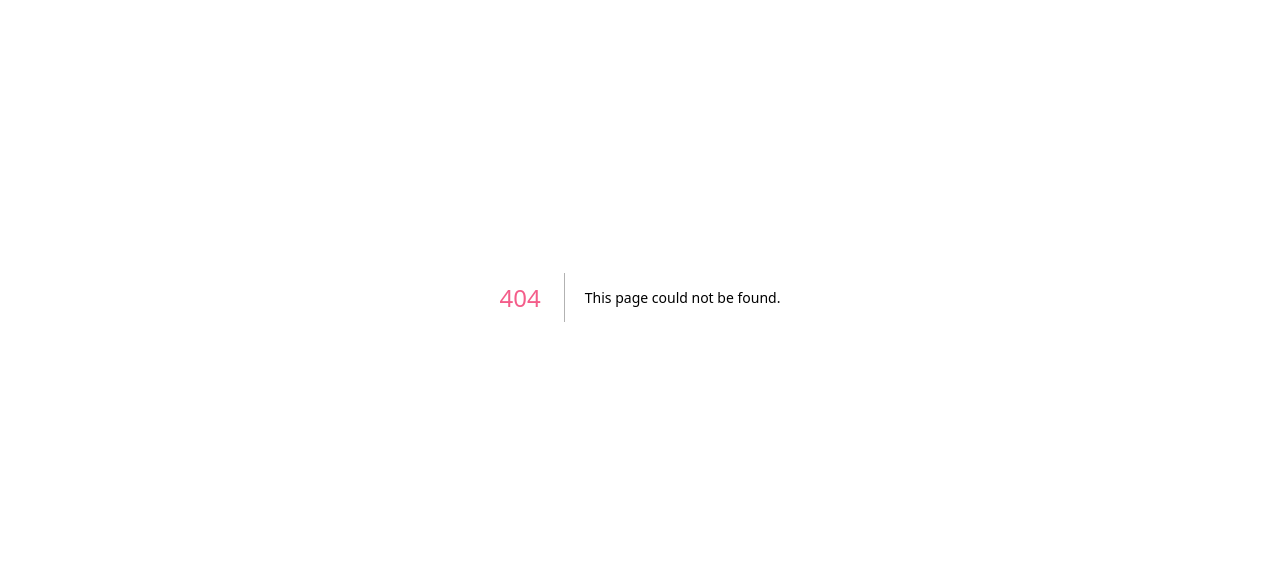
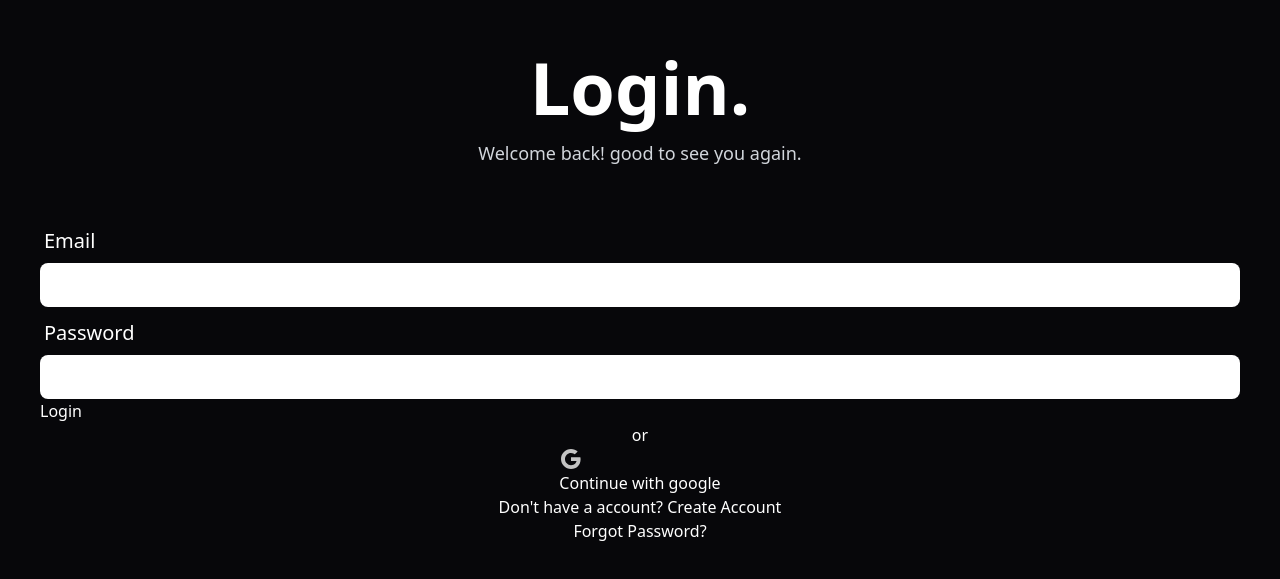
Before and after one commit to 53huzefa-zeenwala/taskbuilding, a Next.js app: page /login in a window 1280 px wide. Before the commit this address had no page. Shown: the part 103-682 px from the top of the page. Built offline with nearby package versions, Linux system fonts and the light colour scheme.

Commit message:
login page and home page

```diff
--- a/components/GetStartPage.jsx
+++ b/components/GetStartPage.jsx
@@ -1,10 +1,24 @@
+import Link from 'next/link'
+import style from '../styles/GetStart.module.css'
 
 export default function GetStartPage() {
   return (
-    <div>
-      <nav>
-      <img src="/logoHalf.png" alt="" className="object-contain w-28" />
+    <>
+      <nav className={style.navbar}>
+        <img src="/logoHalf.png" alt="" className="object-contain w-32" />
+        <div>
+          <Link href={'/login'}>Login</Link>
+        </div>
       </nav>
-    </div>
+      <main className={style.main}>
+        <h1>
+          Tsks, just tasks.
+        </h1>
+        <div className={style.buttons}>
+          <button className={style.one}><Link href={'/signup'}>Get Started</Link></button>
+          <button className={style.two}><Link href={'/learnmore'}>Learn more</Link></button>
+        </div>
+      </main>
+    </>
   )
 }
--- /dev/null
+++ b/components/LoginForm.jsx
@@ -0,0 +1,30 @@
+import Link from 'next/link'
+import style from '../styles/LoginForm.module.css'
+
+export default function LoginForm() {
+    return (
+        <main className={style.main}>
+            <section className={style.heading}>
+                <h1>Login.</h1>
+                <p>Welcome back! good to see you again.</p>
+            </section>
+            <form>
+                <section className={style.input}>
+                    <label htmlFor="email">Email</label>
+                    <input type="email" name='email' required />
+                </section>
+                <section className={style.input}>
+                    <label htmlFor="password">Password</label>
+                    <input type="password" name='password' required />
+                </section>
+                <button type='submit'>Login</button>
+            </form>
+            <div className={style.orOption}>
+                <span></span> or <span></span>
+            </div>
+            <button className={style.googleButton}><img src="/icons/google-svgrepo-com.svg" alt="" /> Continue with google</button>
+            <div className="isAccount">Don't have a account? <span><Link href={'/signup'}>Create Account</Link></span></div>
+            <a>Forgot Password?</a>
+        </main>
+    )
+}
--- a/pages/index.js
+++ b/pages/index.js
@@ -1,7 +1,6 @@
 import Head from 'next/head'
 import Image from 'next/image'
 import GetStartPage from '../components/GetStartPage'
-import styles from '../styles/Home.module.css'
 
 export default function Home() {
   return (
--- /dev/null
+++ b/pages/login.js
@@ -0,0 +1,10 @@
+import React from 'react'
+import LoginForm from '../components/LoginForm'
+
+export default function login() {
+  return (
+    <>
+      <LoginForm />
+    </>
+  )
+}
--- /dev/null
+++ b/styles/GetStart.module.css
@@ -0,0 +1,45 @@
+.navbar {
+    @apply flex justify-between items-end py-3 px-4
+}
+
+.navbar > div {
+    @apply text-2xl font-semibold
+}
+.navbar > div:hover, .navbar > div:focus {
+   color: var(--gray-one);
+}
+
+.main {
+    @apply pt-[25vh]
+}
+
+.main > h1 {
+    @apply text-7xl text-center font-semibold px-4
+}
+.main > .buttons {
+    @apply flex justify-center gap-6 pt-12
+}
+
+.buttons > button {
+    @apply py-3 px-4 text-xl font-bold rounded-lg tracking-wider cursor-pointer
+}
+
+.buttons > .one {
+    background-color: var(--secondary-color);
+    transition: background-color .5s, color 0.5s;
+}
+
+.buttons > .two {
+    transition: background-color .5s, color 0.5s;
+    background-color: var(--dark-gray);
+    color: var(--gray-one);
+}
+
+.buttons > .one:hover, .buttons > .one:focus {
+    color: var(--secondary-color);
+    background-color: #fff;
+}
+.buttons > .two:hover, .buttons > .two:focus {
+    color: var(--dark-gray);
+    background-color: var(--gray-one);
+}
--- /dev/null
+++ b/styles/LoginForm.module.css
@@ -0,0 +1,26 @@
+.main {
+    @apply flex justify-center flex-col px-6 items-center h-screen
+}
+
+.main > .heading > h1 {
+  @apply text-center text-7xl font-bold pb-4
+}
+.main > .heading > p {
+    @apply text-lg font-medium text-center text-gray-300
+}
+
+.main > form {
+    @apply pt-12 w-full px-4
+}
+
+.main > form  > section {
+    @apply flex flex-col w-full gap-2 pt-3
+}
+
+.input > label {
+    @apply text-xl font-medium pl-1
+}
+
+.input > input {
+    @apply py-2 px-4 text-lg font-medium text-black w-full rounded-lg
+}
--- a/styles/globals.css
+++ b/styles/globals.css
@@ -14,8 +14,5 @@
 
 body {
     background-color: #07070A;
+    color: #fff;
 }
-
-h1 {
-    color: var(--secondary-color);
-}
```
Also changed, not shown: public/icons/google-svgrepo-com.svg (added), styles/Home.module.css (added).
